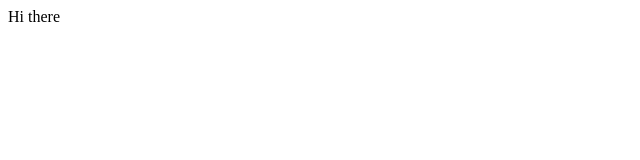
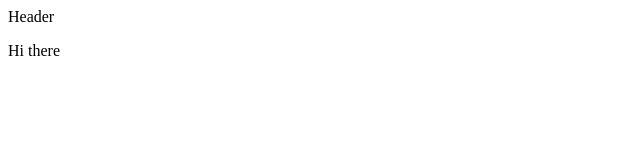
Before and after one commit to v3nt/react-fedback-app, a React (Create React App) app in the folder client/: page / in a window 1280 px wide. Shown: the top 160 px of the page, without its empty margins (0-640 px from the left). Built offline with nearby package versions, Linux system fonts and the light colour scheme.

Commit message:
header comp created

```diff
--- a/client/src/components/App.js
+++ b/client/src/components/App.js
@@ -1,7 +1,13 @@
 import React from "react";
+import Header from "./Header";
 
 const App = () => {
-  return <div>Hi there</div>;
+  return (
+    <div>
+      <Header />
+      <p>Hi there</p>
+    </div>
+  );
 };
 
 export default App;
--- /dev/null
+++ b/client/src/components/Header.js
@@ -0,0 +1,7 @@
+import React from "react";
+
+const Header = () => {
+  return <div>Header</div>;
+};
+
+export default Header;
```
Also changed, not shown: 1 other file (tests, documents, lock files or other folders).
